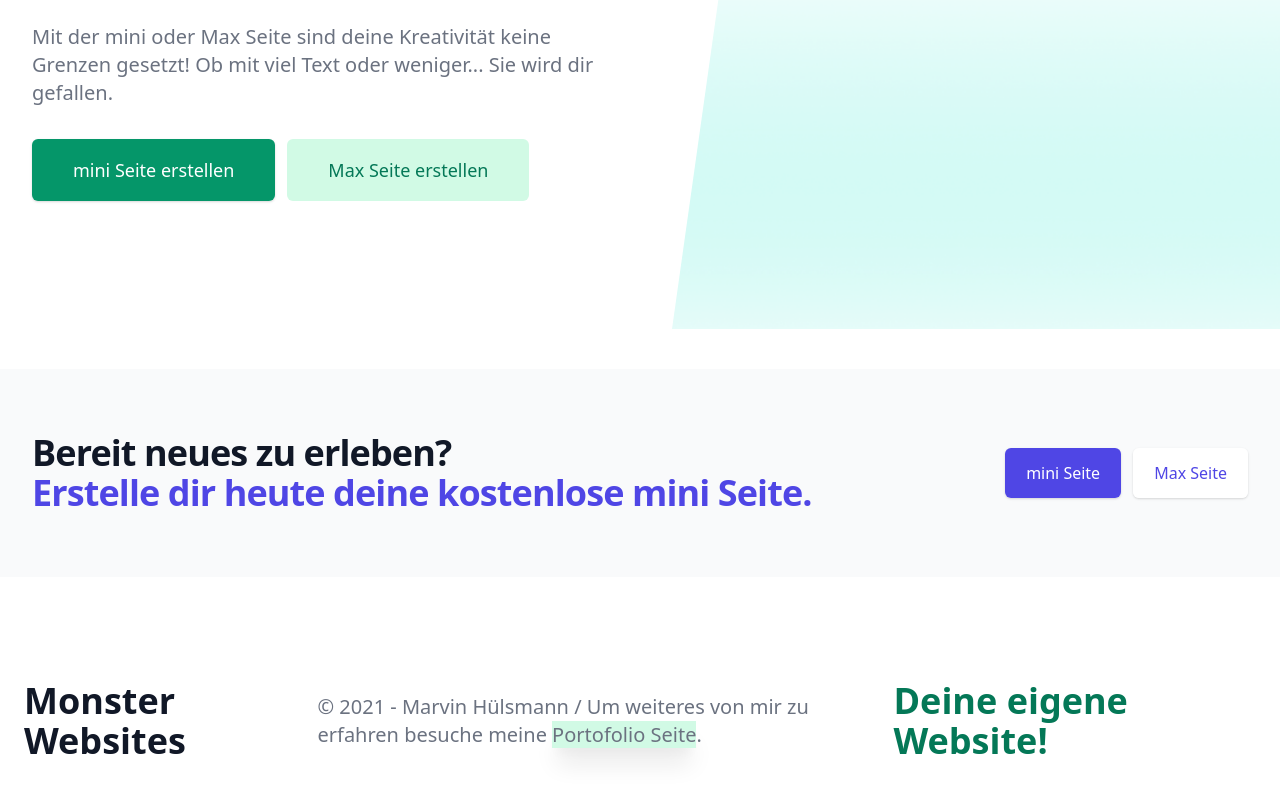
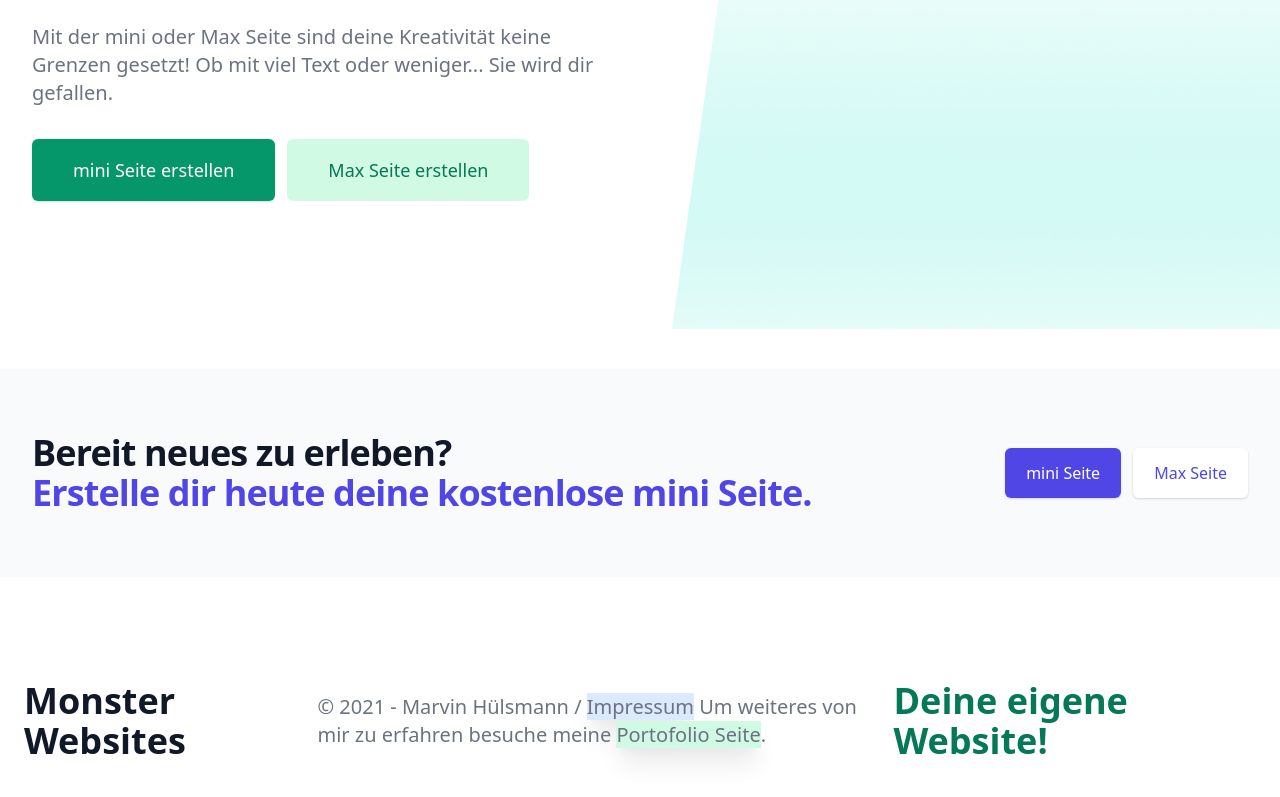
Before and after one commit to marvinhuelsmann/yourweb, a Vue app: page / in a window 1280 px wide. Shown: the part 417-1214 px from the top of the page. Built offline with nearby package versions, Linux system fonts and the light colour scheme; a web font is replaced by a local one.

Commit message:
fixing small bugs

```diff
--- a/src/views/Community.vue
+++ b/src/views/Community.vue
@@ -51,6 +51,9 @@
     <div v-if="isLoaded" class="inset-x-0 bottom-0 h-16 ...">
       <p class="text-sm text-center justify-center flex text-gray-500">
         Hier siehst du Zufällige Mini Seite die vor kurzem erstellt worden sind!
+      </p>
+      <p class="text-sm text-center justify-center flex text-gray-500">
+        2021 YourWeb Pre Build - SNAPSHOT 0.7
       </p>
     </div>
   </div>
--- a/src/views/Home.vue
+++ b/src/views/Home.vue
@@ -166,7 +166,7 @@
           <span class="block">Monster Websites</span>
         </h2>
         <p class="text-base text-gray-500 sm:text-lg sm:max-w-xl  md:text-xl">
-          © {{ new Date().getFullYear() }} - Marvin Hülsmann /
+          © {{ new Date().getFullYear() }} - Marvin Hülsmann / <a href="https://marvhuelsmann.de/data" class="shadow-xl bg-blue-100 transition-colors">Impressum</a>
           Um weiteres von mir zu erfahren besuche meine <a class="bg-green-100 shadow-xl transition-colors ease-in-out"
                                                            href="https://marvhuelsmann.de">Portofolio Seite</a>.
         </p>
```
Also changed, not shown: 1 other file (tests, documents, lock files or other folders).
